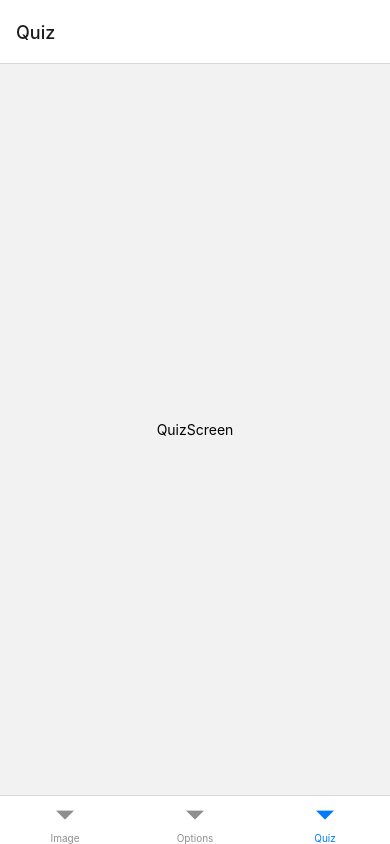
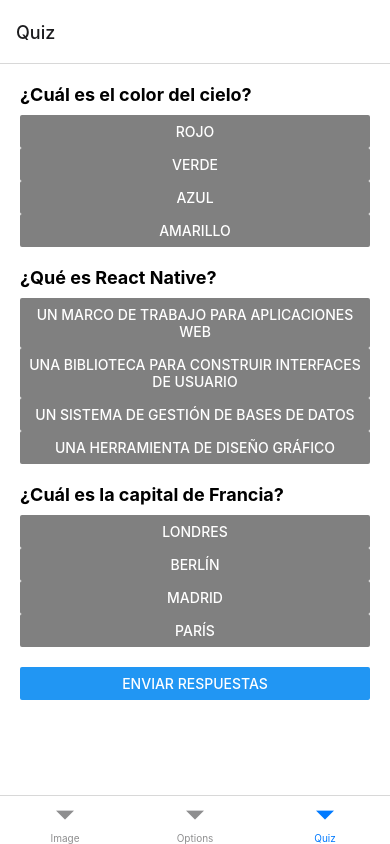
Before and after one commit to JuanIkari/Taller-Navegacion, a React Native app in the folder Nav-Tab/: screen /Quiz in a window 390 px wide. Built offline with nearby package versions, Linux system fonts and the light colour scheme.

Commit message:
paso 4 (Nav-Tab) ✅

```diff
--- a/Nav-Tab/Screens/QuizScreen.js
+++ b/Nav-Tab/Screens/QuizScreen.js
@@ -1,12 +1,71 @@
-import * as React from "react";
-import { View, Text } from "react-native";
+import React, { useState } from "react";
+import { View, Text, Button, StyleSheet } from "react-native";
 
-// Esta pantalla puede recibir el objeto 'navigation', aunque no es necesario para este ejemplo
-export default function SettingsScreen() {
+const questions = [
+  {
+    id: "1",
+    question: "¿Cuál es el color del cielo?",
+    options: ["Rojo", "Verde", "Azul", "Amarillo"],
+  },
+  {
+    id: "2",
+    question: "¿Qué es React Native?",
+    options: [
+      "Un marco de trabajo para aplicaciones web",
+      "Una biblioteca para construir interfaces de usuario",
+      "Un sistema de gestión de bases de datos",
+      "Una herramienta de diseño gráfico",
+    ],
+  },
+  {
+    id: "3",
+    question: "¿Cuál es la capital de Francia?",
+    options: ["Londres", "Berlín", "Madrid", "París"],
+  },
+];
+
+export default function QuizScreen() {
+  const [selectedAnswers, setSelectedAnswers] = useState({});
+
+  const AnswerSelect = (questionId, answer) => {
+    setSelectedAnswers((prev) => ({
+      ...prev,
+      [questionId]: answer,
+    }));
+  };
+
   return (
-    <View style={{ flex: 1, alignItems: "center", justifyContent: "center" }}>
-      {/* Contenido simple de la pantalla Settings */}
-      <Text>QuizScreen</Text>
+    <View style={styles.container}>
+      {questions.map((question) => (
+        <View key={question.id} style={styles.questionContainer}>
+          <Text style={styles.question}>{question.question}</Text>
+          {question.options.map((option, index) => (
+            <Button
+              key={index}
+              title={option}
+              onPress={() => AnswerSelect(question.id, option)}
+              color={selectedAnswers[question.id] === option ? "blue" : "gray"}
+            />
+          ))}
+        </View>
+      ))}
+      <Button title="Enviar Respuestas" />
     </View>
   );
 }
+
+const styles = StyleSheet.create({
+  container: {
+    flex: 1,
+    padding: 20,
+    backgroundColor: "#fff",
+  },
+  questionContainer: {
+    marginBottom: 20,
+  },
+  question: {
+    fontSize: 18,
+    fontWeight: "bold",
+    marginBottom: 10,
+  },
+});
```
